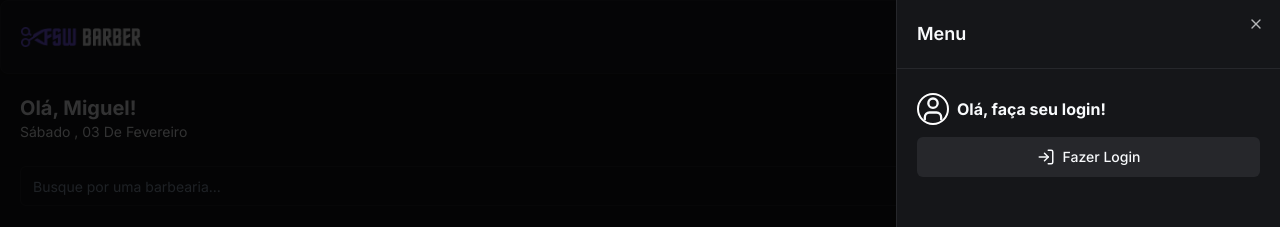
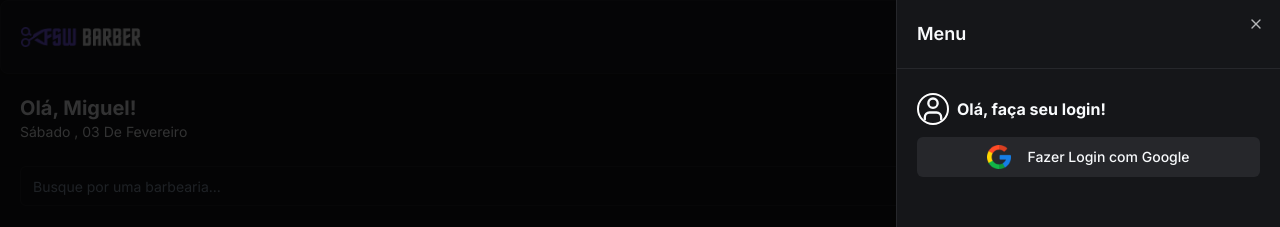
Before and after one commit to viniciussilvabarros05/fsw-barber, a Next.js app: page / in a window 1280 px wide. Both pictures are taken after a click on the button 1243 px from the left and 37 px from the top of the page. Shown: the top 227 px of the page. Built offline with nearby package versions, Linux system fonts and the light colour scheme; no server answers; the database is empty.

Commit message:
chore: add google image in login button

```diff
--- a/src/app/_components/header.tsx
+++ b/src/app/_components/header.tsx
@@ -17,7 +17,7 @@ import { Avatar, AvatarImage } from "./ui/avatar";
 const Header = () => {
   const { data } = useSession();
   const handleLoginClick = async () => {
-    await signIn();
+    await signIn("google");
   };
   const handleLogoutClick = () => {
      return signOut();
@@ -57,9 +57,9 @@ const Header = () => {
                   <UserIcon size={32} className=" border-solid border-[2px] rounded-[50rem] border-white"/>
                   <h2 className="font-bold">Olá, faça seu login!</h2>
                 </div>
-                <Button onClick={handleLoginClick} variant="secondary" className="w-full">
-                  <LogInIcon className="mr-2 " size={18}/>
-                  Fazer Login
+                <Button onClick={handleLoginClick} variant="secondary" className="w-full flex gap-4">
+                  <Image src="/google.png" width={24} height={24} alt="google-icon"/>
+                  Fazer Login com Google
                 </Button>
               </div>
             )}
```
Also changed, not shown: public/google.png (added).
